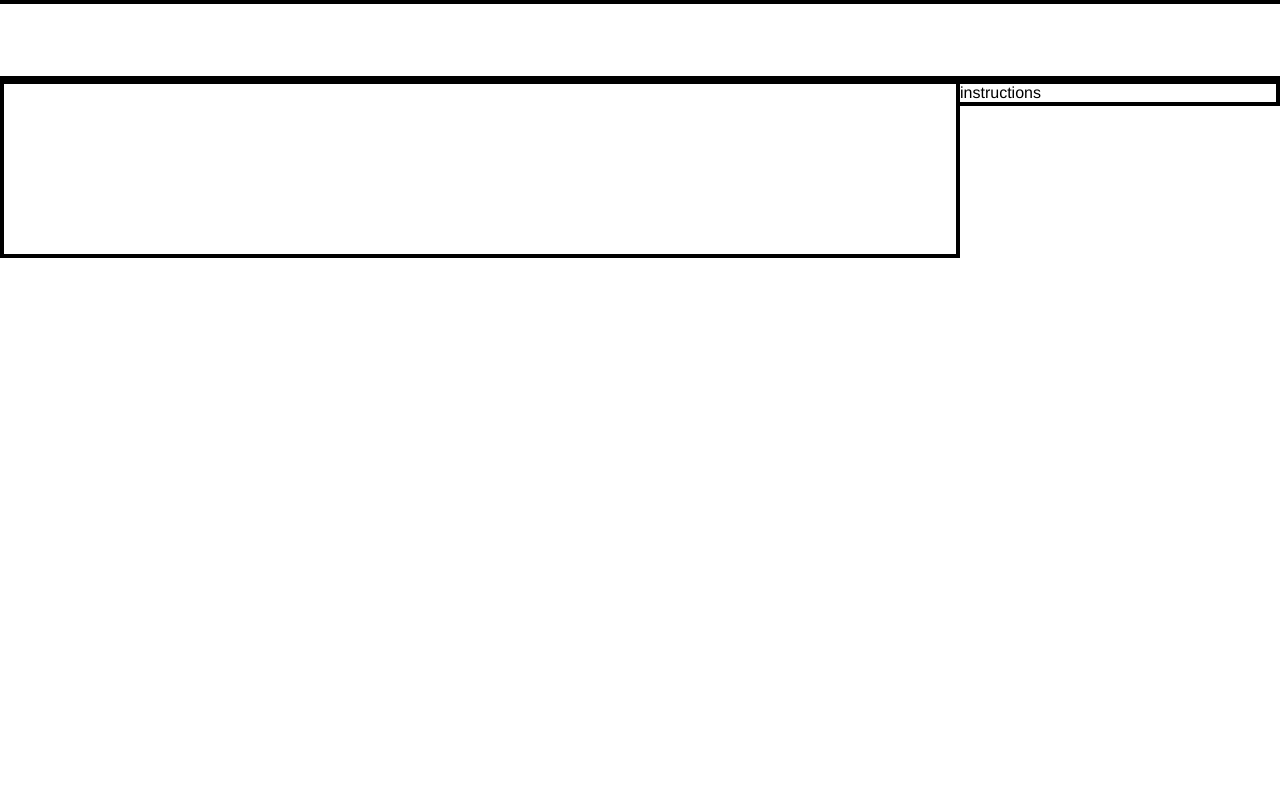
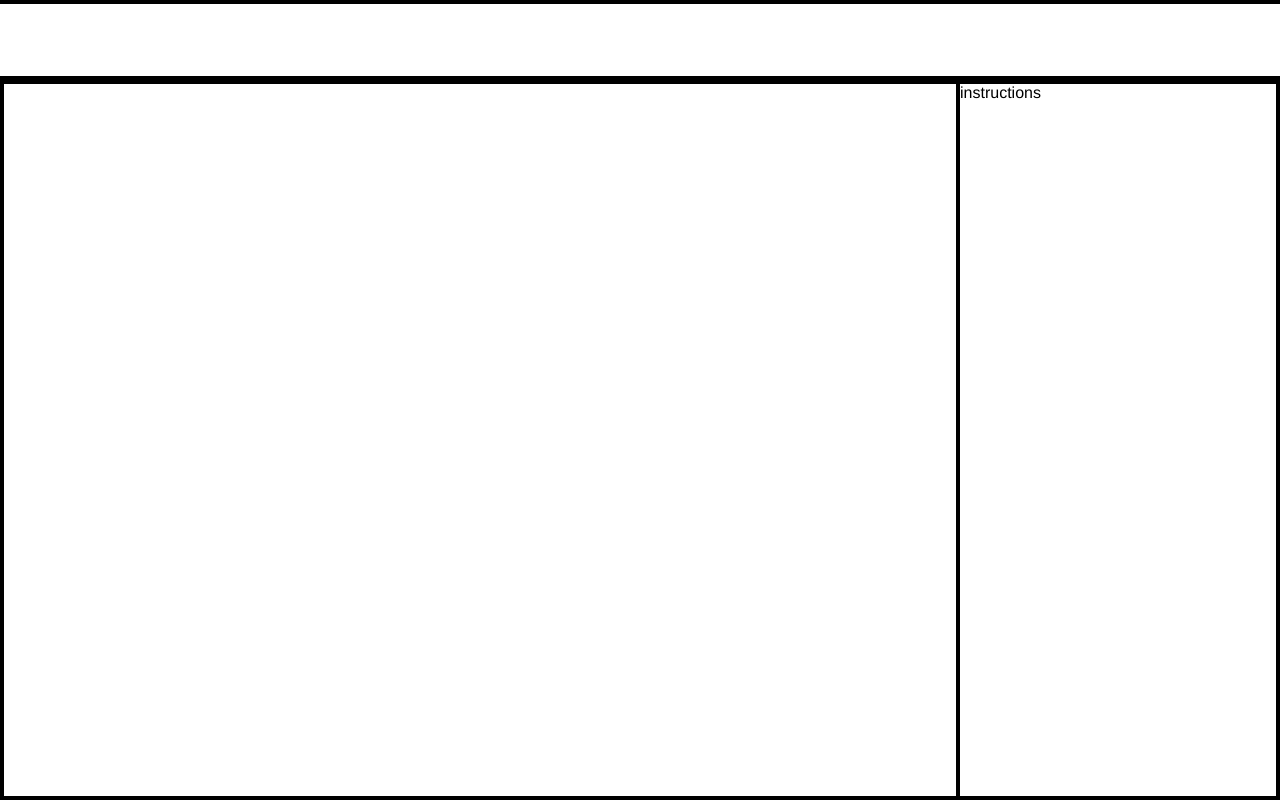
Before and after one commit to mcgingras/MadTatter, a Flask app: page /draw in a window 1280 px wide. Run offline with Flask 2, Linux system fonts and the light colour scheme; a map, chart or similar area stays blank; some libraries are stand-ins or nearby versions.

Commit message:
adding some dirs, changing some styles

```diff
--- a/app/static/css/style.css
+++ b/app/static/css/style.css
@@ -20,7 +20,6 @@
 
 .flex{
   display: flex;
-  justify-content: space-between;
 }
 
 .flex-v{
@@ -30,18 +29,21 @@
 }
 
 
+.flex-v > div{
+  display: flex;
+  flex: 1;
+}
+
 .bold{ font-weight: 700; }
 .font-lg{ font-size: 42px; }
 .font-sm{ font-size: 14px; }
 
 .row1-4{
   width: 25%;
-  height: 100%;
 }
 
 .row3-4{
   width: 75%;
-  height: 100%;
 }
 
 .row4-4{
@@ -85,6 +87,8 @@
 
 .player-inactive{
   background-color: #000;
+  color: white;
+  text-align: center;
 }
 
 .not-live{ text-decoration: line-through; }
--- a/app/templates/draw.html
+++ b/app/templates/draw.html
@@ -6,6 +6,8 @@
     <link href="/static/css/style.css" rel="stylesheet">
   </head>
   <body>
+
+    <div class="flex-v">
       <marquee class="marquee" behavior="scroll" direction="left">Draw! Draw! Draw! Draw! Draw! Draw! Draw! Draw! Draw! Draw! Draw! Draw! Draw! Draw! Draw! Draw! Draw! Draw! Draw! Draw!</marquee>
       <div class="flex">
         <div class="row3-4 border font-lg textbox">
@@ -15,57 +17,8 @@
           instructions
         </div>
       </div>
+    </div>
 
-      <script type="text/javascript">
-
-      var svgCanvas = document.getElementById("svgCanvas");
-var svgPolyline;
-svgCanvas.addEventListener("mousedown", startDrawTouch, false);
-svgCanvas.addEventListener("touchmove", continueDrawTouch, false);
-svgCanvas.addEventListener("touchend", endDrawTouch, false);
-
-function startDrawTouch(event)
-{
-  console.log("ttt");
-  var touch = event.changedTouches[0];
-  svgPolyline = createSvgElement("polyline");
-  svgPolyline.setAttribute("fill", "none");
-  svgPolyline.setAttribute("shape-rendering", "geometricPrecision");
-  svgPolyline.setAttribute("stroke-linejoin", "round");
-  svgPolyline.setAttribute("stroke", "#000000");
-
-  svgCanvas.appendChild(svgPolyline);
-  continueDrawTouch(event);
-}
-
-function continueDrawTouch(event)
-{
-    if (svgPolyline)
-    {
-      var touch = event.changedTouches[0];
-      var point = svgPolyline.ownerSVGElement.createSVGPoint();
-      point.x = touch.clientX;
-      point.y = touch.clientY;
-      var ctm = event.target.getScreenCTM();
-      if (ctm = ctm.inverse())
-      {
-        point = point.matrixTransform(ctm);
-      }
-      svgPolyline.points.appendItem(point);
-    }
-}
-
-function endDrawTouch(event)
-{
-  continueDrawTouch(event);
-  svgPolyline = null;
-}
-
-function createSvgElement(tagName)
-{
-  return document.createElementNS("http://www.w3.org/2000/svg", tagName);
-}
-
-      </script>
+  <script src="../js/svgpaint.js" charset="utf-8"></script>
   </body>
 </html>
--- a/app/templates/live.html
+++ b/app/templates/live.html
@@ -7,7 +7,10 @@
   <body>
     <div class="flex-v">
       <marquee class="marquee" behavior="scroll" direction="left">This is a <span class="not-live">live</span> broadcast. This is a <span class="not-live">live</span> broadcast. This is a <span class="not-live">live</span> broadcast. This is a <span class="not_live">live</span> broadcast.</marquee>
-      <div class="flex player player-inactive textbox border">
+      <div class="flex-v">
+        <div class="player player-inactive textbox border">
+          NOT LIVE! CHECK BACK SOON.
+        </div>
       </div>
     </div>
   </body>
```
Also changed, not shown: app/templates/visualize.html (+6 -3 lines), js/svgpaint.js (added, +52 -0 lines), readme.MD.
